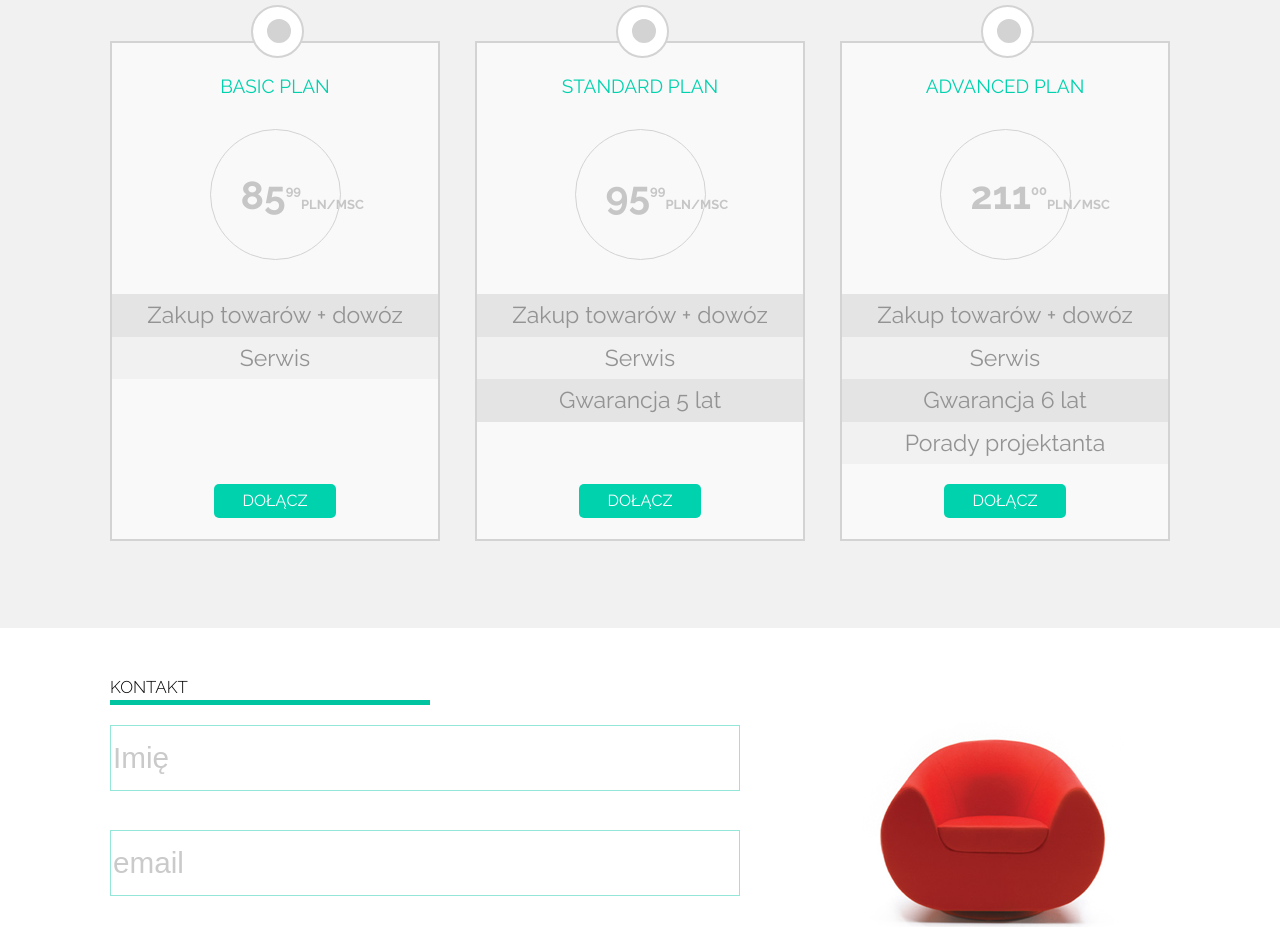
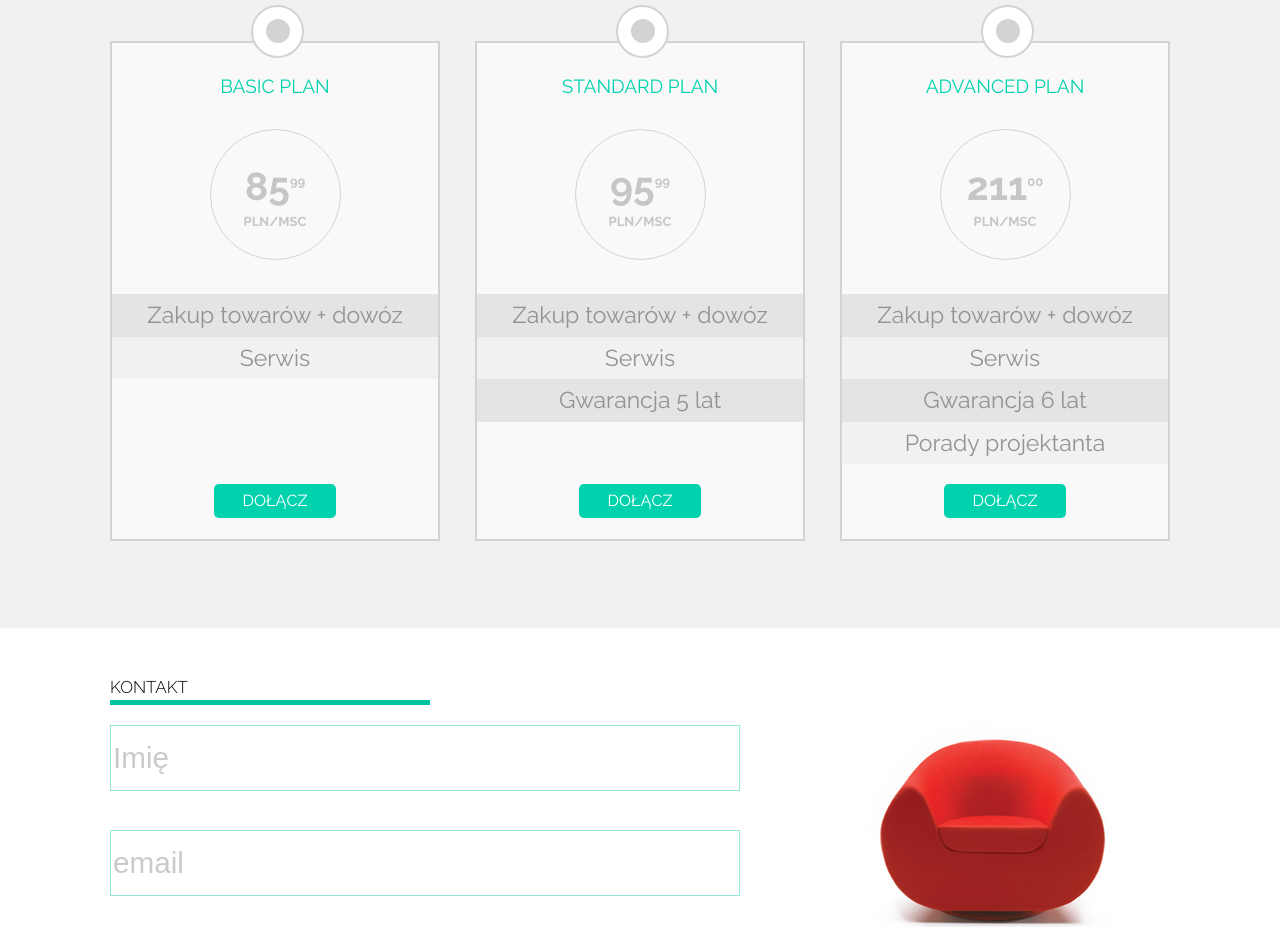
Before and after one commit to aleksandra-lisek/sitOnChair, a website: page index.html in a window 1280 px wide. Shown: the part 1000-1930 px from the top of the page. Drawn offline with Linux system fonts and the light colour scheme.

Commit message:
poprawki ceny

```diff
--- a/index.html
+++ b/index.html
@@ -131,8 +131,9 @@
                                           <span>basic plan</span>
 
                                           <div class="circle">
-                                              <div class='circle-text'>
-                                              <span>85<b class="upper">99</b><b>PLN/MSC</b></span>
+                                              <div class='circle-text '>
+                                                  <span>85<b class="upper">99</b></span>
+                                                  <b class="down">PLN/MSC</b>
                                               </div>
 
                                           </div>
@@ -166,8 +167,9 @@
                                             <span>standard plan</span>
 
                                             <div class="circle">
-                                                <div class='circle-text'>
-                                                <span>95<b class="upper">99</b><b></b><b>PLN/MSC</b></span>
+                                                <div class='circle-text '>
+                                                    <span>95<b class="upper">99</b></span>
+                                                    <b class="down">PLN/MSC</b>
                                                 </div>
 
                                             </div>
@@ -200,8 +202,9 @@
                                               <span>advanced plan</span>
 
                                               <div class="circle">
-                                                  <div class='circle-text'>
-                                                  <span>211<b class="upper">00</b><b></b><b>PLN/MSC</b></span>
+                                                  <div class='circle-text '>
+                                                      <span>211<b class="upper">00</b></span>
+                                                      <b class="down">PLN/MSC</b>
                                                   </div>
 
                                               </div>
--- a/sass/partials/_prices.scss
+++ b/sass/partials/_prices.scss
@@ -39,7 +39,7 @@
 
   position: absolute;
   top: -24px;
-  right: 45%;
+  right: 45.5%;
   width: 24px;
   height: 24px;
   background: #d3d3d3;
@@ -66,7 +66,6 @@
   .center{
       display: flex;
       flex-flow: column;
-    //   padding-top: 40px;
       align-items: center;
       justify-content: center;
       span{
@@ -75,7 +74,7 @@
           color: #00d2ae;
           font-weight: 500;
           text-transform: uppercase;
-        //   width: 126px;
+
       }
   }
 
@@ -84,32 +83,36 @@
       height: 131px;
       border: 1px solid #d3d3d3;
       border-radius: 100%;
-    //   display: flex;
-    //   align-items: center;
-    //   justify-content: center;
       margin-bottom: 34px;
   }
   .circle-text{
       display: flex;
       align-items: center;
       justify-content: center;
-    //   flex-flow: row wrap;
+      flex-flow: column;
       height: 100%;
       span{
           color: #c6c6c6;
           font-size: 39px;
           font-weight: 700;
-                  width:100%;
+          padding: 0;
+
 
 
           .upper{
-              vertical-align: super
+              vertical-align: super;
           }
+
           b{
               font-size: 13px;
               font-weight: 700;
+          }
+      }
+      .down{
+          font-size: 13px;
+          font-weight: 700;
+          color: #c6c6c6;
 
-          }
       }
   }
 .box-list{
@@ -122,7 +125,7 @@
         text-align: center;
 
         li{
-    // border: 1px solid #d3d3d3;
+
     height: 25%;
     background-color: #e4e4e4;
     font-size: 23px;
```
Also changed, not shown: css/main.css.
